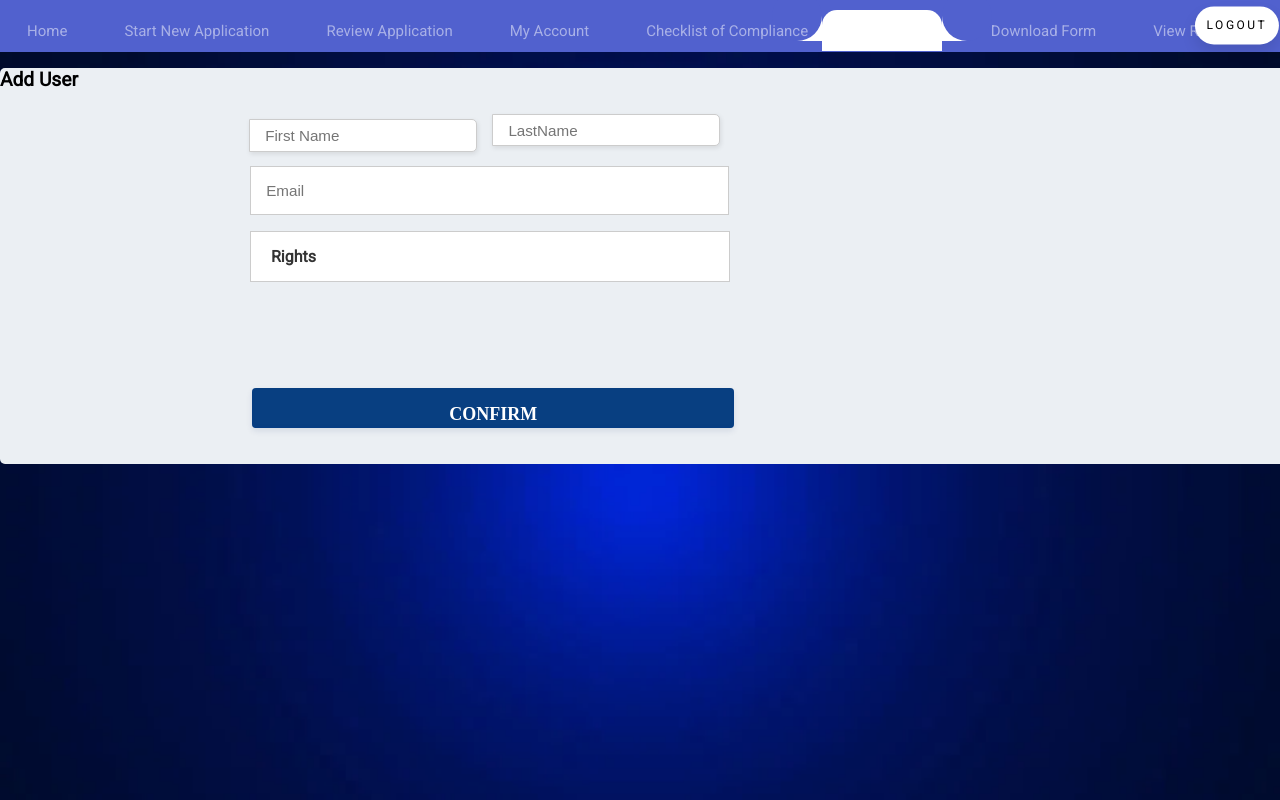
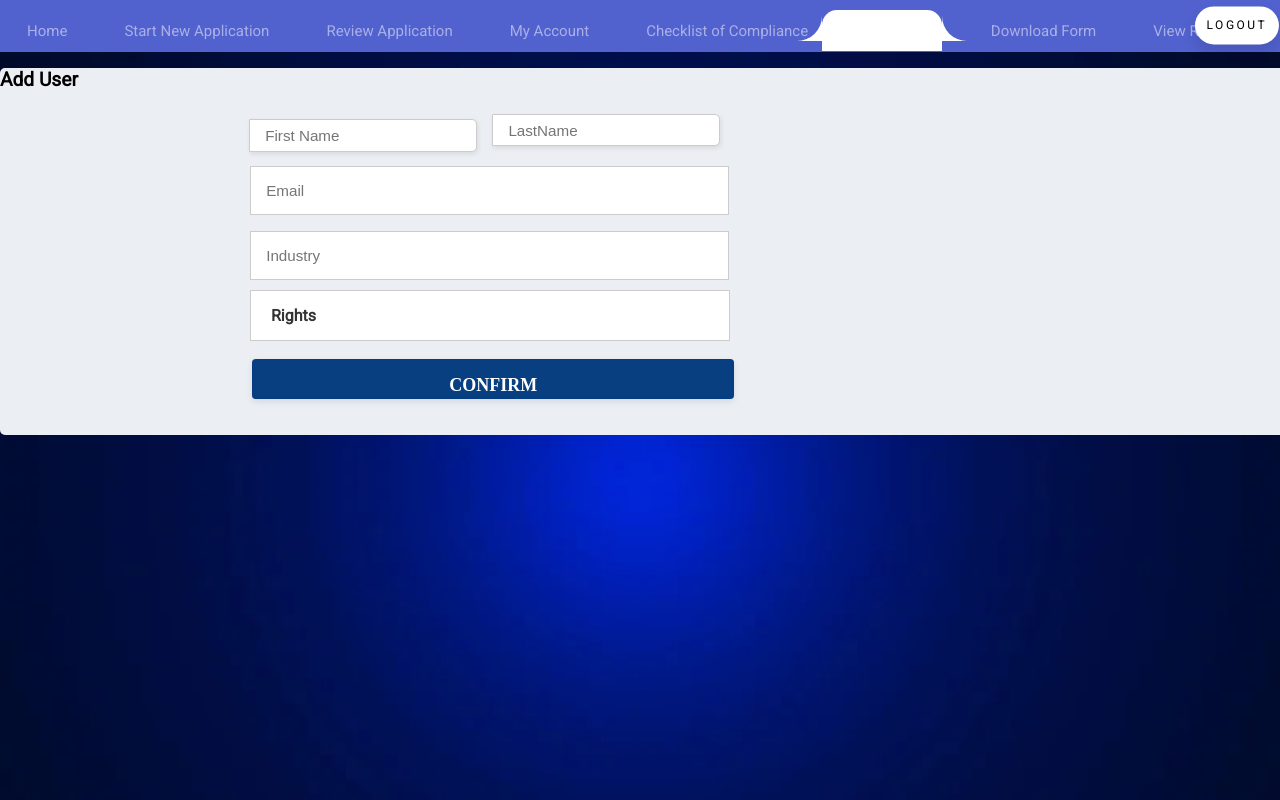
Before and after one commit to navneet9971/ekio09-navbar, a React (Create React App) app: page /navbar/add in a window 1280 px wide. Shown: the top 800 px of the page. Built offline with nearby package versions, Linux system fonts and the light colour scheme.

Commit message:
add industry box in add pages

```diff
--- a/src/component/pages/Add.jsx
+++ b/src/component/pages/Add.jsx
@@ -5,6 +5,7 @@ function Add({ selected, setSelected }) {
   const [firstName, setFirstName] = useState(null);
   const [lastName, setLastName] = useState(null);
   const [email, setEmail] = useState(null);
+  const [industry, setIndustry] = useState(null);
   const [password, setPassword] = useState(null);
   const [confirmPassword, setConfirmPassword] = useState(null);
   const [isActive, setIsActive] = useState(false);
@@ -21,6 +22,9 @@ function Add({ selected, setSelected }) {
     }
     if (id === "email") {
       setEmail(value);
+    }
+    if (id === "industry") {
+      setIndustry(value);
     }
     if (id === "password") {
       setPassword(value);
@@ -74,6 +78,19 @@ function Add({ selected, setSelected }) {
             onChange={(e) => handleInputChange(e)}
             placeholder="Email"
           />
+          </div>
+
+<div className="inds_add">
+          <label className="form__label" for="industry"></label>
+          <input
+            type="industry"
+            id="industry"
+            className="form__input"
+            value={industry}
+            onChange={(e) => handleInputChange(e)}
+            placeholder="Industry"
+          />
+
         </div>
         <div className="rights">
           <div className="dropdown-btn" onClick={(e) =>
--- a/src/component/pages/Table.css
+++ b/src/component/pages/Table.css
@@ -73,7 +73,7 @@ textarea, select
 	width: 31.5em;
 	background: #fff;
   margin-top: -2em;
-	margin-bottom: 10em;
+  margin-bottom: 1em;
 	border: 1px solid #ccc;
 	padding: 1em;
 	color: #555;
@@ -88,10 +88,33 @@ input#email:focus,
 	border: 1px solid #43D1AF;
  }
 
+ input#industry,
+textarea, select
+{
+	outline: none;
+	box-sizing: border-box;
+	width: 31.5em;
+	background: #fff;
+  margin-bottom: 3.8em;
+	border: 1px solid #ccc;
+	padding: 1em;
+	color: #555;
+	font: 95% Arial, Helvetica, sans-serif;
+}
+
+input#industry:focus,
+ textarea:focus,
+ select:focus {
+  box-shadow: 0 0 5px #43D1AF;
+	padding: 1em;
+	border: 1px solid #43D1AF;
+ }
+
  .rights {
+  position: absolute;
   width: 30em;
   user-select: none;
-  top: -8.5em;
+  top: -3em;
   position: relative;
  }
 
@@ -101,14 +124,12 @@ input#email:focus,
   font-weight: bold;
   border: 1px solid #ccc;
   color: #333;
-  display: flex;
   align-items: center;
   cursor: pointer;
   justify-content: space-between;
  }
 
 .rights .dropdown-content {
-  position: absolute;
   top: 110%;
   left: 0;
   padding: 10px;
@@ -134,9 +155,6 @@ input#email:focus,
 	padding: 1em;
 	border: 1px solid #43D1AF;
  }
-
-
-
 
 .btn {
   background-color: #083f81;
--- a/src/pages/Pages.css
+++ b/src/pages/Pages.css
@@ -532,7 +532,6 @@ button8, button8:focus {
   }
 
 
-
   /*------ThirdPage Responsive-----------*/
 
   @media only screen and (max-width: 768px) {
```
